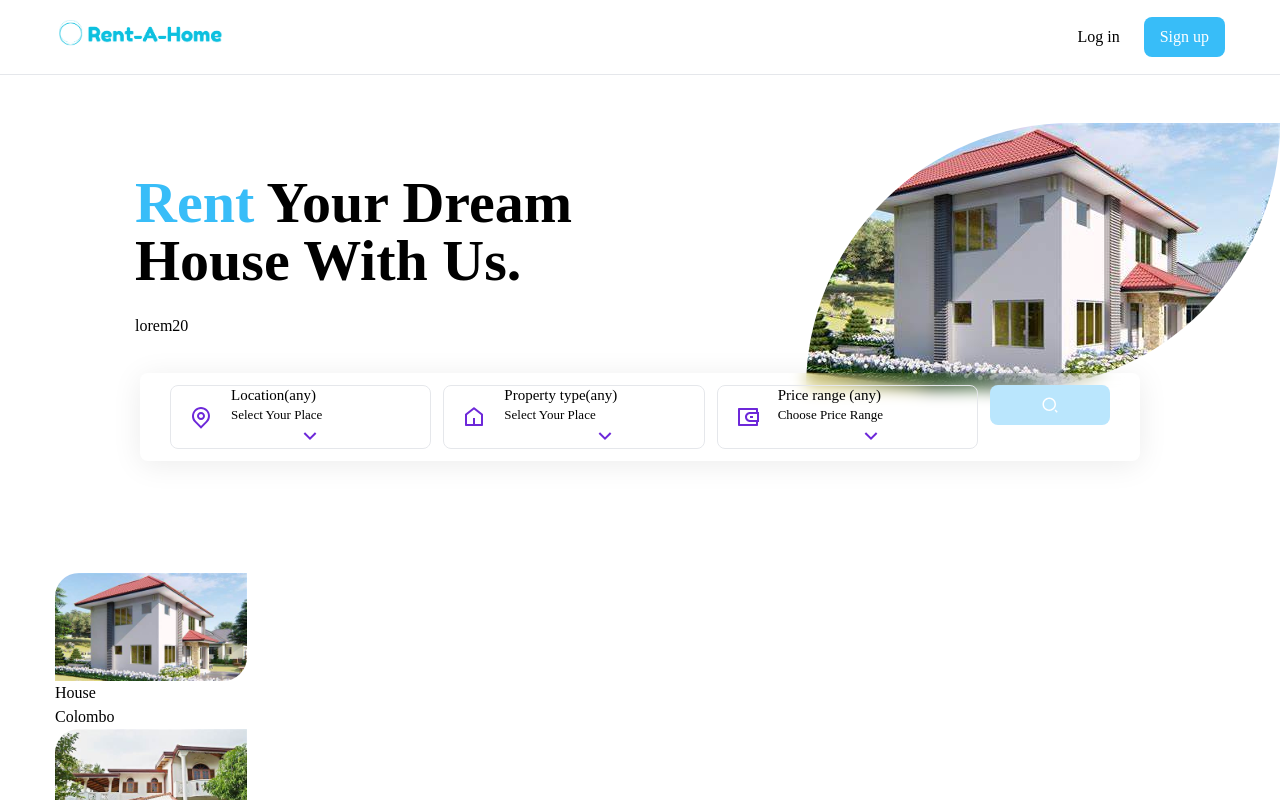
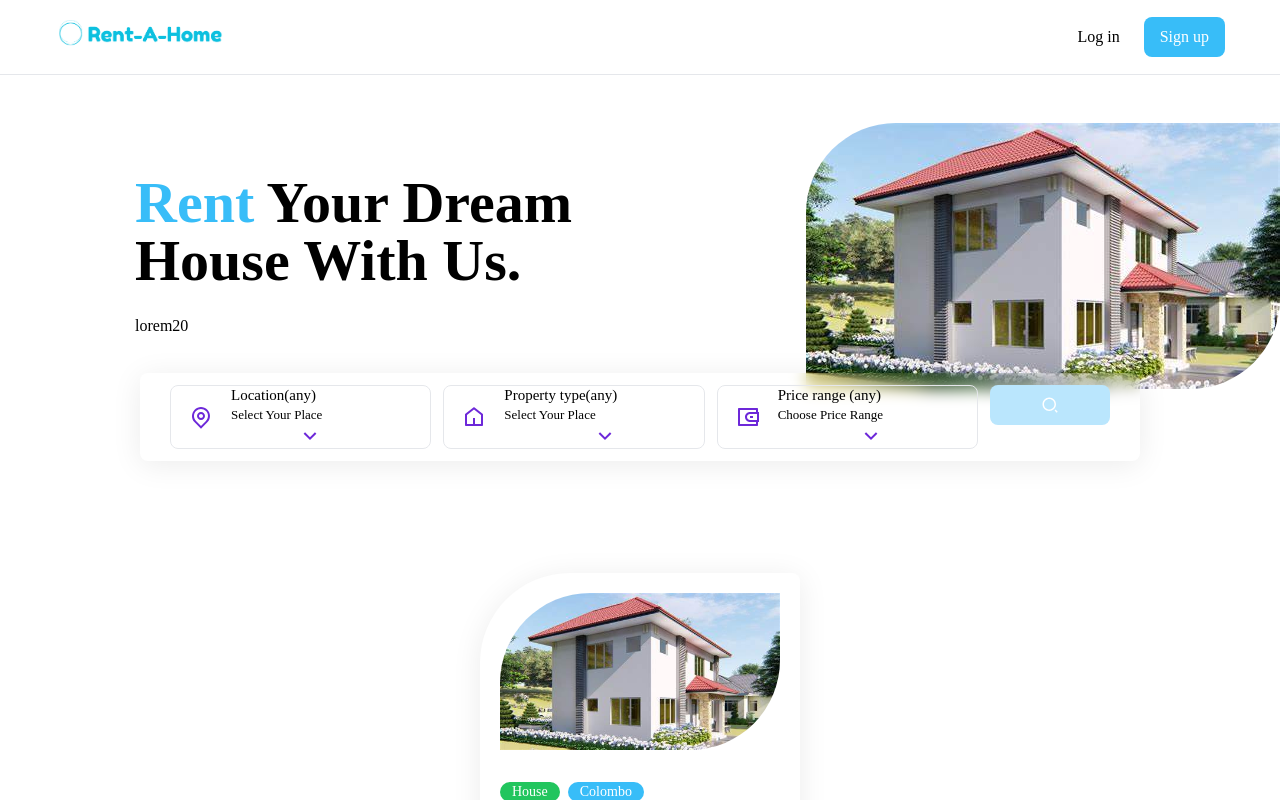
Before and after one commit to SachiniDeSilva/Rent-A-Home, a React (Create React App) app: page / in a window 1280 px wide. Shown: the top 800 px of the page. Built offline with nearby package versions, Linux system fonts and the light colour scheme; a web font is replaced by a local one.

Commit message:
modify home cards

```diff
--- a/src/App.js
+++ b/src/App.js
@@ -9,7 +9,7 @@ import PropertyDetail from './pages/PropertyDetail'
 
 const App =()=> {
   return (
-    <div className='max-w-[1440px] mx-auto bg-white' >
+    <div className='max-w-[2000px] mx-auto bg-white' >
       <Header/>
       <Routes>
         <Route path='/' element={<Home/>}/>
--- a/src/components/Banner.js
+++ b/src/components/Banner.js
@@ -17,7 +17,7 @@ const Banner = () => {
           </p>
         </div>
         <div className='hidden flex-1 lg:flex justify-end items-end'>
-          <img className='rounded-ee-full rounded-tl-full' src={Image} alt=''/>
+          <img className='rounded-ee-[90px] rounded-tl-[90px] ' src={Image} alt=''/>
         </div>
       </div>
       <Search/>
--- a/src/components/House.js
+++ b/src/components/House.js
@@ -5,14 +5,16 @@ const House = ({house }) => {
 
   const {image, type , country, address ,bedrooms, bathrooms, surface, price} = house;
   return (
-    <div>
-    <img src={image} alt='' className='w-48 rounded-ee-3xl rounded-tl-3xl'/>
-    <div>
-      <div>
+    <div className='bg-white shadow-1 p-5 rounded-lg rounded-tl-[90px] w-full max-w-[320px] mx-auto cursor-pointer hover:shawdow-2xl transition'>
+    <img src={image} alt='' className='w-full rounded-ee-[90px] rounded-tl-[90px] mb-8'/>
+    <div className='mb-4 flex gap-x-2 text-sm'>
+      <div className='bg-green-500 rounded-full text-white px-3'>
         {type}
       </div>
-      <div>{country}</div>
+      <div className='bg-sky-400 rounded-full px-3 text-white'>{country}</div>
+
     </div>
+    <div className='text-lg font-semibold max-w-[260px]'>{address}</div>
     </div>
 
 
```
